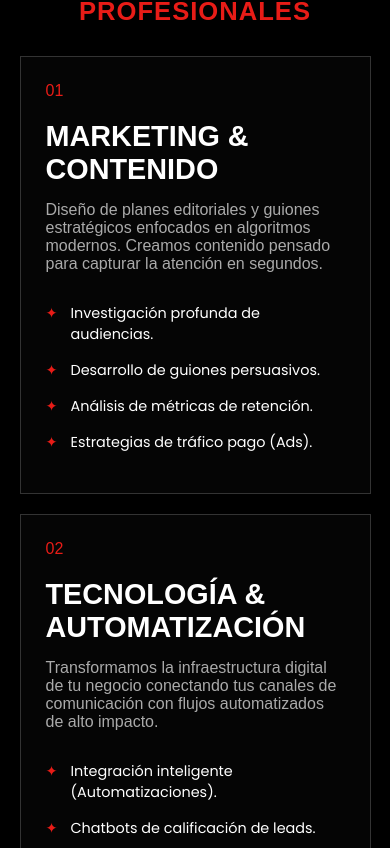
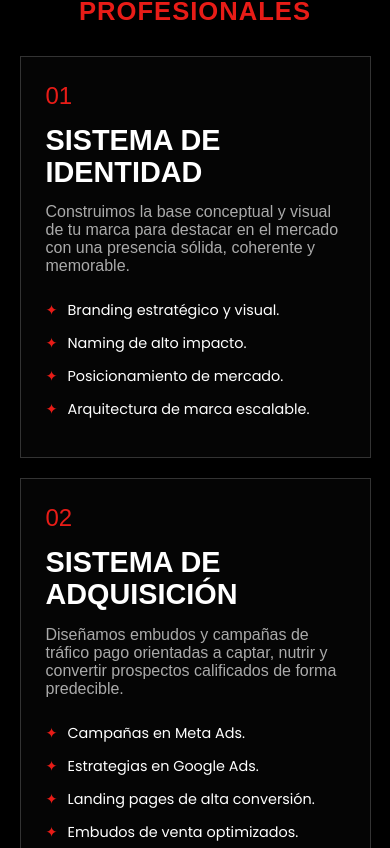
Before and after one commit to zLucky090802/marketing-page, an Angular app: page / in a window 390 px wide. Shown: the part 936-1784 px from the top of the page. Built offline with nearby package versions, Linux system fonts and the light colour scheme.

Commit message:
refactor: actualiza la sección de servicios a 4 sistemas profesionales con diseño responsive y tipografía limpia en numeración

```diff
--- a/src/app/features/landing/components/our-services/our-services.component.css
+++ b/src/app/features/landing/components/our-services/our-services.component.css
@@ -1,112 +1,12 @@
-/* --- CONFIGURACIÓN GLOBAL --- */
-html { scroll-behavior: smooth; }
-
-:root {
-  --color-bg: black;
-  --color-text: #F5F1EA;
-  --color-brand-red: #E81C17;
+/* --- SECCIÓN SERVICIOS / SISTEMAS DARK --- */
+.services-section {
+  padding: 100px 4%;
+  background-color: var(--color-bg);
+  color: var(--color-text);
+  box-sizing: border-box;
+  width: 100%;
 }
 
-body { margin: 0; padding: 0; background-color: var(--color-bg); }
-
-/* --- NAVBAR (Alineado con Hero) --- */
-.navbar {
-  width: 100%;
-  height: 90px;
-  background-color: #FBFBFB !important;
-  display: flex;
-  justify-content: center;
-  padding: 0 8%;
-  top: 0;
-  z-index: 1000;
-  border-bottom: 2px solid #1A1A1A;
-  box-sizing: border-box;
-}
-
-.navbar-container {
-  width: 100%;
-  max-width: 1200px;
-  display: flex;
-  justify-content: space-between;
-  align-items: center;
-}
-
-.logo img { width: 100px; display: block; }
-.nav-menu { display: flex; list-style: none; gap: 40px; }
-.nav-menu a { font-family: 'VT323', monospace; font-size: 1.5rem; color: #1A1A1A; text-decoration: none; text-transform: uppercase; }
-.nav-links { display: flex; gap: 20px; }
-.nav-links a { text-decoration: none; font-weight: bold; color: #1A1A1A; font-family: 'Poppins', sans-serif; }
-.nav-links a:hover { color:#E81C17; border-bottom: 1px solid #E81C17; }
-
-/* --- HERO DARK STYLE --- */
-.hero-split {
-  position: relative;
-  width: 100%;
-  min-height: 100vh;
-  display: flex;
-  align-items: center;
-  padding: 0 8%;
-  background-image: url('/darkbackgroundimage.png');
-  background-size: cover;
-  background-position: center right;
-  background-repeat: no-repeat;
-  background-attachment: fixed;
-}
-
-.hero-split::before {
-  content: "";
-  position: absolute;
-  top: 0;
-  left: 0;
-  width: 100%;
-  height: 100%;
-  background: rgba(0, 0, 0, 0.6);
-  z-index: 0;
-}
-
-.container { position: relative; z-index: 1; width: 100%; max-width: 1200px; margin: 0; }
-.hero-content { flex: 1; max-width: 600px; text-align: left; }
-.pixel-font { font-family: 'VT323', monospace !important; text-transform: uppercase; font-size: 6rem !important; line-height: 0.9; color: #FFFFFF !important; margin-bottom: 30px; }
-.hero-subtitle { font-family: 'Poppins', sans-serif; font-size: 1.2rem; line-height: 1.4; color: #AAAAAA; margin-bottom: 40px; }
-
-/* --- FLECHA SCROLL (Centrada y Doble) --- */
-.scroll-down {
-  position: absolute;
-  bottom: 30px;
-  left: 50%;
-  transform: translateX(-50%);
-  z-index: 10;
-  cursor: pointer;
-  text-decoration: none;
-  font-family: monospace;
-  font-size: 3rem;
-  color: #FFFFFF;
-  line-height: 0.5;
-  animation: bounce-soft 2s infinite;
-}
-
-@keyframes bounce-soft {
-  0%, 20%, 50%, 80%, 100% { transform: translateY(0) translateX(-50%); }
-  40% { transform: translateY(-15px) translateX(-50%); }
-  60% { transform: translateY(-7px) translateX(-50%); }
-}
-
-/* --- BOTÓN --- */
-.btn-primary {
-  font-family: 'Satoshi', sans-serif;
-  font-size: 1.5rem;
-  padding: 20px 40px;
-  background-color: transparent;
-  color: #FFFFFF;
-  border: 2px solid #E81C17;
-  cursor: pointer;
-  transition: all 0.3s ease;
-  text-transform: uppercase;
-}
-.btn-primary:hover { background-color: #E81C17; color: #FFFFFF; }
-
-/* --- SECCIÓN SERVICIOS DARK --- */
-.services-section { padding: 100px 8%; background-color: black; color: var(--color-text); }
 .section-title-red {
   font-family: 'Space Grotesk', sans-serif;
   color: #E81C17;
@@ -119,37 +19,88 @@ body { margin: 0; padding: 0; background-color: var(--color-bg); }
 
 .services-grid {
   display: grid;
-  /* Cambiamos el minmax para que en móviles sea 100% del ancho disponible */
-  grid-template-columns: repeat(auto-fit, minmax(300px, 1fr));
-  gap: 20px;
-  max-width: 1200px;
+  /* Forzamos 4 columnas en escritorios asegurando que entren en pantallas estándar */
+  grid-template-columns: repeat(4, minmax(0, 1fr));
+  gap: 16px;
+  max-width: 1400px;
   margin: 0 auto;
-  padding: 0 5%;
+  padding: 0 2%;
+  box-sizing: border-box;
 }
+
 .service-card {
   border: 1px solid #333333;
-  padding: 40px;
+  padding: 30px 20px;
   transition: all 0.4s ease;
   background: rgba(255, 255, 255, 0.02);
+  box-sizing: border-box;
+  display: flex;
+  flex-direction: column;
 }
-.service-card:hover { border-color: #E81C17; transform: translateY(-10px); }
 
-.card-number {font-size: 1rem; color: #E81C17; display: block; margin-bottom: 20px; }
-.service-card h3 { font-family: 'VT323', monospace; font-size: 2.5rem; margin-bottom: 20px; text-transform: uppercase; }
-.service-card p { font-family: 'Poppins', sans-serif; font-size: 1.1rem; color: #AAAAAA; margin-bottom: 30px; }
+.service-card:hover {
+  border-color: #E81C17;
+  transform: translateY(-10px);
+}
 
-.service-list-dark { list-style: none; padding: 0; }
-.service-list-dark li { font-family: 'Poppins', sans-serif; margin-bottom: 15px; padding-left: 25px; position: relative; font-size: 1rem; }
-.service-list-dark li::before { content: "✦"; position: absolute; left: 0; color: #E81C17; }
+.card-number {
+
+  font-size: 1.5rem;
+  color: #E81C17;
+  display: block;
+  margin-bottom: 15px;
+}
+
+.service-card h3 {
+
+  /* Reducimos ligeramente a 2.1rem para que títulos largos como "SISTEMA DE AUTOMATIZACIÓN" quepan sin salirse */
+  font-size: 2.1rem;
+  line-height: 1.1;
+  margin-bottom: 20px;
+  text-transform: uppercase;
+  word-wrap: break-word;
+  overflow-wrap: break-word;
+}
+
+.service-card p {
+  font-family: 'Poppins', sans-serif;
+  font-size: 1rem;
+  color: #AAAAAA;
+  margin-bottom: 25px;
+  flex-grow: 1;
+}
+
+.service-list-dark {
+  list-style: none;
+  padding: 0;
+  margin: 0;
+}
+
+.service-list-dark li {
+  font-family: 'Poppins', sans-serif;
+  margin-bottom: 12px;
+  padding-left: 22px;
+  position: relative;
+  font-size: 0.9rem;
+}
+
+.service-list-dark li::before {
+  content: "✦";
+  position: absolute;
+  left: 0;
+  color: #E81C17;
+}
 
 /* --- RESPONSIVE --- */
+@media (max-width: 1024px) {
+  .services-grid {
+    /* En pantallas medianas o tablets grandes bajamos a 2 columnas */
+    grid-template-columns: repeat(2, 1fr);
+  }
+}
+
 @media (max-width: 768px) {
-  /* Ajustes del Hero */
-  .hero-split { padding: 40px 5%; text-align: center; }
-  .pixel-font { font-size: 3.5rem !important; line-height: 1 !important; }
-
-  /* Ajustes de Servicios */
-  .services-section { padding: 60px 5%; } /* Reducimos padding lateral en móvil */
+  .services-section { padding: 60px 5%; }
 
   .section-title-red {
     font-size: 1.6rem !important;
@@ -158,27 +109,26 @@ body { margin: 0; padding: 0; background-color: var(--color-bg); }
   }
 
   .services-grid {
-    grid-template-columns: 1fr; /* Una sola columna para las tarjetas */
+    grid-template-columns: 1fr; /* Una sola columna para móviles */
     gap: 20px;
-    padding: 0; /* Eliminamos el padding extra para aprovechar el ancho */
+    padding: 0;
   }
 
   .service-card {
     padding: 25px;
     width: 100%;
-    box-sizing: border-box; /* Asegura que el padding no rompa el ancho */
   }
 
   .service-card h3 {
-    font-size: 1.8rem !important; /* Ajuste para evitar que el título sea muy largo */
+    font-size: 1.8rem !important;
     margin-bottom: 15px;
   }
 
   .service-card p {
-    font-size: 1rem; /* Texto de párrafo más pequeño en móvil */
+    font-size: 1rem;
   }
 
   .service-list-dark li {
-    font-size: 0.9rem; /* Lista de servicios ligeramente más compacta */
+    font-size: 0.9rem;
   }
 }
--- a/src/app/features/landing/components/our-services/our-services.component.html
+++ b/src/app/features/landing/components/our-services/our-services.component.html
@@ -1,31 +1,57 @@
 <section id="servicios" class="services-section">
   <!-- Título con el estilo de marca -->
-  <h2 class="section-title-red">SERVICIOS PROFESIONALES</h2>
+  <h2 class="section-title-red">SISTEMAS PROFESIONALES</h2>
 
   <div class="services-grid">
     <!-- Tarjeta 1 -->
     <div class="service-card">
       <span class="card-number">01</span>
-      <h3>Marketing & Contenido</h3>
-      <p>Diseño de planes editoriales y guiones estratégicos enfocados en algoritmos modernos. Creamos contenido pensado para capturar la atención en segundos.</p>
+      <h3>Sistema de Identidad</h3>
+      <p>Construimos la base conceptual y visual de tu marca para destacar en el mercado con una presencia sólida, coherente y memorable.</p>
       <ul class="service-list-dark">
-        <li>Investigación profunda de audiencias.</li>
-        <li>Desarrollo de guiones persuasivos.</li>
-        <li>Análisis de métricas de retención.</li>
-        <li>Estrategias de tráfico pago (Ads).</li>
+        <li>Branding estratégico y visual.</li>
+        <li>Naming de alto impacto.</li>
+        <li>Posicionamiento de mercado.</li>
+        <li>Arquitectura de marca escalable.</li>
       </ul>
     </div>
 
     <!-- Tarjeta 2 -->
     <div class="service-card">
       <span class="card-number">02</span>
-      <h3>Tecnología & Automatización</h3>
-      <p>Transformamos la infraestructura digital de tu negocio conectando tus canales de comunicación con flujos automatizados de alto impacto.</p>
+      <h3>Sistema de Adquisición</h3>
+      <p>Diseñamos embudos y campañas de tráfico pago orientadas a captar, nutrir y convertir prospectos calificados de forma predecible.</p>
       <ul class="service-list-dark">
-        <li>Integración inteligente (Automatizaciones).</li>
-        <li>Chatbots de calificación de leads.</li>
-        <li>Landing pages SEO ultra-rápidas.</li>
-        <li>Arquitectura modular escalable.</li>
+        <li>Campañas en Meta Ads.</li>
+        <li>Estrategias en Google Ads.</li>
+        <li>Landing pages de alta conversión.</li>
+        <li>Embudos de venta optimizados.</li>
+      </ul>
+    </div>
+
+    <!-- Tarjeta 3 -->
+    <div class="service-card">
+      <span class="card-number">03</span>
+      <h3>Sistema de Automatización</h3>
+      <p>Transformamos la infraestructura digital de tu negocio conectando canales de comunicación con flujos inteligentes de alto impacto.</p>
+      <ul class="service-list-dark">
+        <li>Integración de Inteligencia Artificial.</li>
+        <li>Gestión centralizada con CRM.</li>
+        <li>Automatización en WhatsApp.</li>
+        <li>Bots de calificación y respuesta.</li>
+      </ul>
+    </div>
+
+    <!-- Tarjeta 4 -->
+    <div class="service-card">
+      <span class="card-number">04</span>
+      <h3>Sistema de Inteligencia</h3>
+      <p>Centralizamos los datos de tu operación en tiempo real para tomar decisiones fundamentadas y anticiparnos al comportamiento del mercado.</p>
+      <ul class="service-list-dark">
+        <li>Dashboards personalizados.</li>
+        <li>KPIs y métricas de medición.</li>
+        <li>Análisis profundo de datos.</li>
+        <li>Modelos de predicción y reportes.</li>
       </ul>
     </div>
   </div>
```
